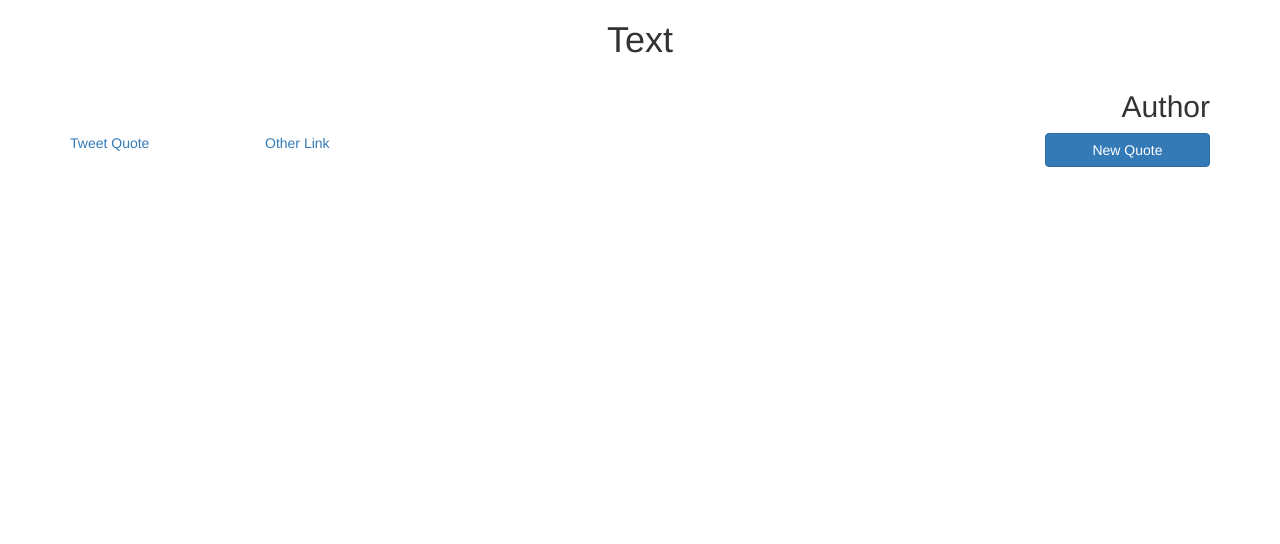
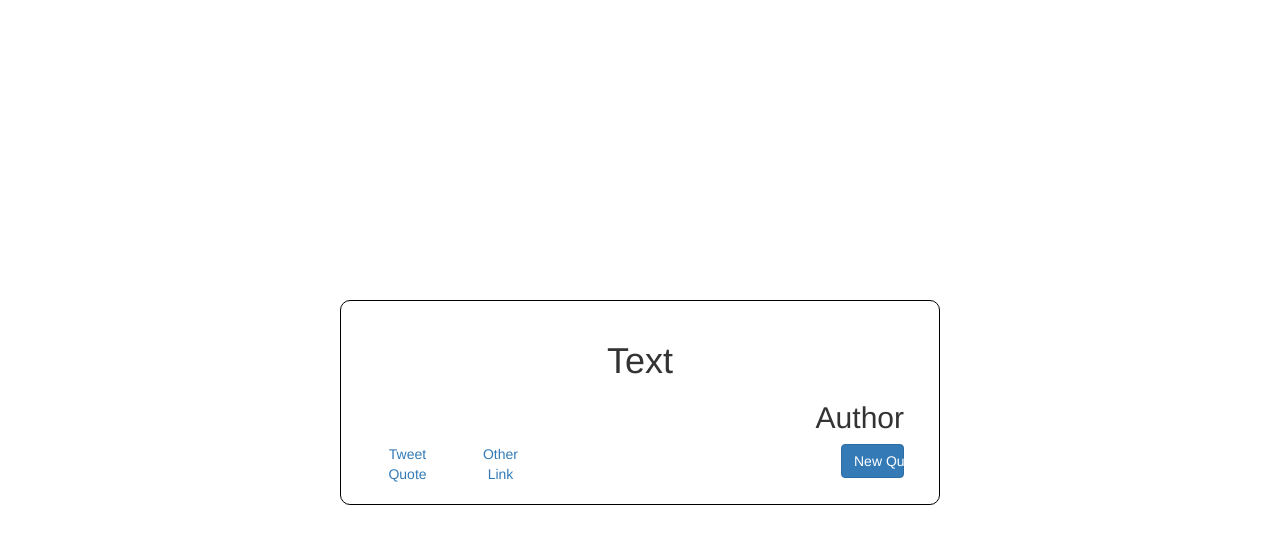
Before and after one commit to phoenixwright-creator/random-quote-machine, a plain HTML site: page index.html in a window 1280 px wide. Drawn offline with nearby package versions, Linux system fonts and the light colour scheme.

Commit message:
add border on the box + centered items on the screen

```diff
--- a/index.html
+++ b/index.html
@@ -8,15 +8,29 @@
         <title>Random Quote Machine</title>
 
     </head>
+    <style>
+        body {
+            margin: 0px;
+            padding: 0px;
+        }
+        #quote-box {
+            width: 50%;
+            max-width: 600px;
+            margin-left: auto;
+            margin-right: auto;
+            margin-top: 300px;
+            border: 1px solid black;
+            border-radius: 10px;
+            padding: 20px;
+            text-align: center;
+        }
+    </style>
     <body>
-        <div id="quote-box" class="container">
+        <div id="quote-box">
+            <div id="container" class="container-fluid">
+                <h1 id="text" class="text-center">Text</h1>
+                <h2 id="author" class="text-right">Author</h2>
                 <div class="row">
-                <div class="col-xs-12">
-                    <h1 id="text" class="text-center">Text</h1>
-                </div>
-                <div class="col-xs-12">
-                    <h2 id="author" class="text-right">Author</h2>
-                </div>
                     <div class="col-xs-2">
                         <a href="https://twitter.com/intent/tweet" id="tweet-quote">Tweet Quote</a>
                     </div>
@@ -30,5 +44,6 @@
                     </div>
                 </div>
             </div>
+        </div>
     </body>
 </html>
```
Lines whose indentation alone changed are shown as unchanged.
